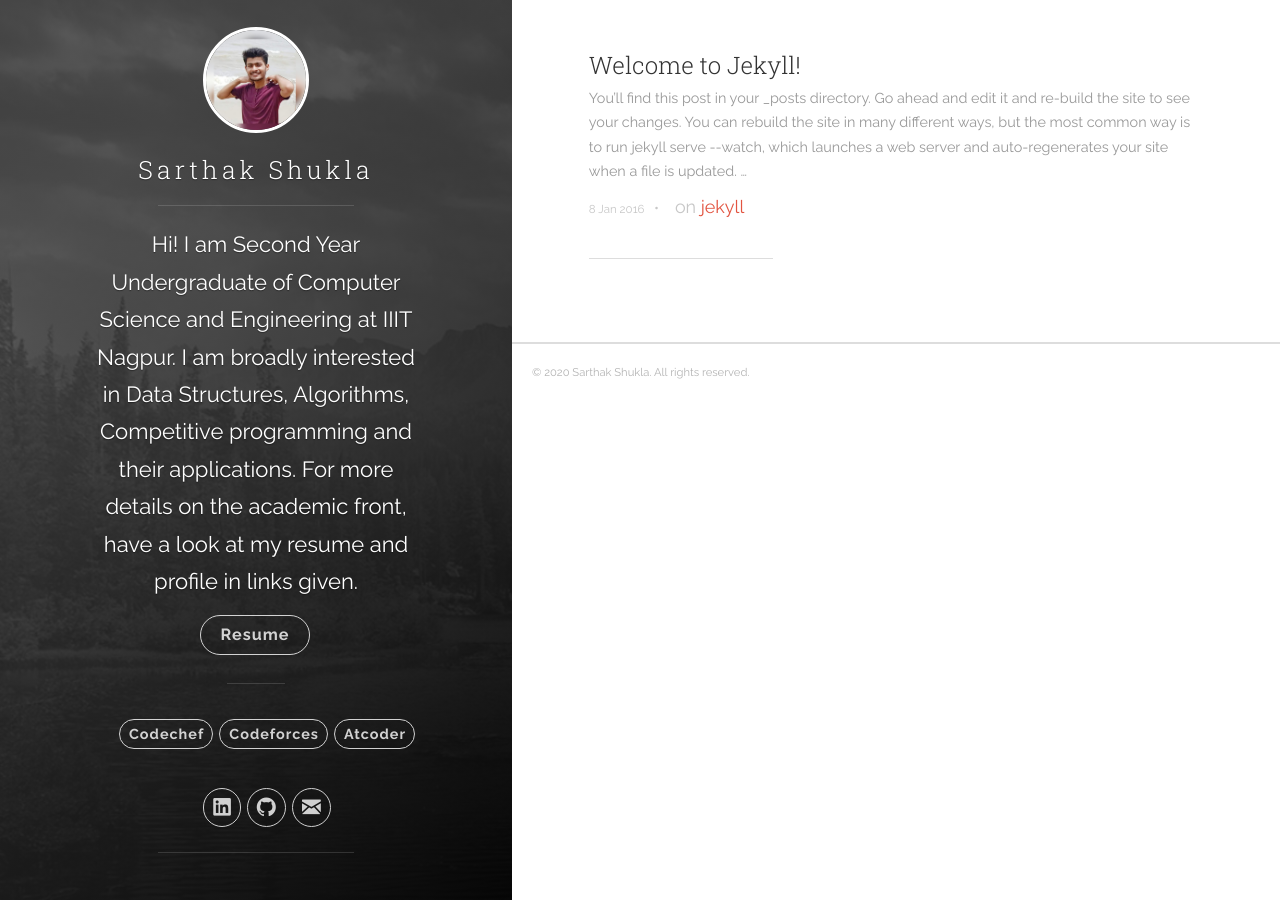
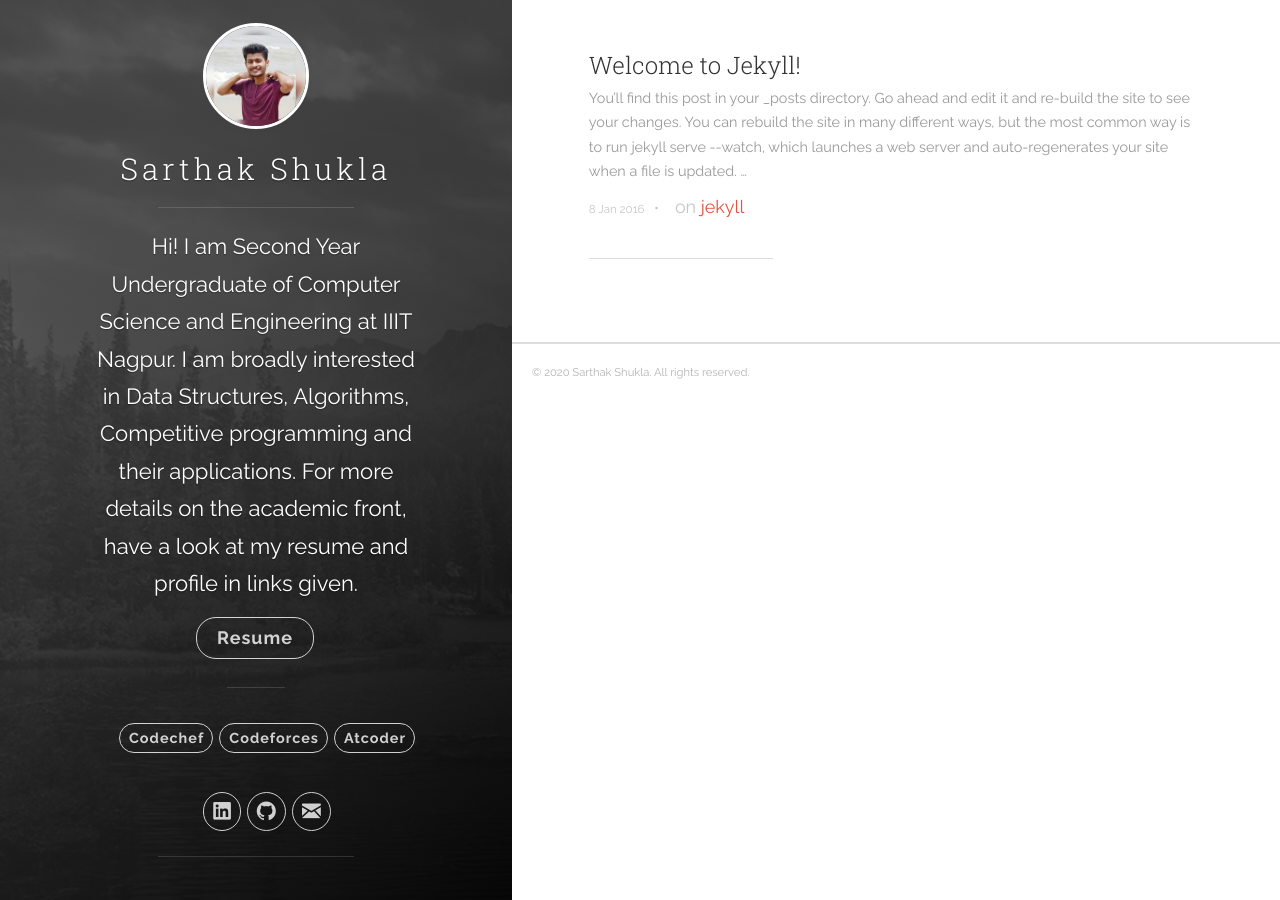
Before and after one commit to sarthakeddy/sarthakeddy.github.io, a Jekyll site: the page built from index.html, in a window 1280 px wide. Built offline with Jekyll 4.4.1, drawn with Linux system fonts in a browser that asks for light colours; the list of posts is cut into pages by our own code.

Commit message:
Changing size

```diff
--- a/_includes/header.html
+++ b/_includes/header.html
@@ -8,15 +8,15 @@
 
     <div class="panel-main__inner panel-inverted">
     <div class="panel-main__content">
-      <img src="{{ site.baseurl }}/images/profile.jpeg" class="user-image" alt="My Profile Photo" height="400" width="400">
+      <img src="{{ site.baseurl }}/images/profile.jpeg" class="user-image" alt="My Profile Photo" style="height:100px; width:100px">
         <a href="{{ site.baseurl }}/" title="link to home of {{ site.title }}">
-          <h1 class="panel-cover__title panel-title" style="font-size:25px">{{ site.title }}</h1>
+          <h1 class="panel-cover__title panel-title" style="font-size:30px">{{ site.title }}</h1>
         </a>
         <hr class="panel-cover__divider">
         <p class="panel-cover__description"  style="font-size:22px">{{ site.description }}</p>
         <nav class="cover-navigation cover-navigation--primary">
             <ul class="navigation">
-              <li class="navigation__item" style="font-size:18px"><a href="resume.pdf" title="link to resume" class="resume-button">Resume</a></li>
+              <li class="navigation__item" style="font-size:20px"><a href="resume.pdf" title="link to resume" class="resume-button">Resume</a></li>
             </ul>
           </nav>
         <hr class="panel-cover__divider panel-cover__divider--secondary">
@@ -31,7 +31,7 @@
               <li class="navigation__item">
                 <a href="https://www.codechef.com/users/{{ site.author.codechef_username }}" title="@{{ site.author.codechef_username }} on Codechef" target="_blank">
                   Codechef
-                  <span class="label" style="font-size:18px">Codechef</span>
+                  <span class="label" style="font-size:20px">Codechef</span>
                 </a>
               </li>
             {% endif %}
@@ -41,7 +41,7 @@
               <li class="navigation__item">
                 <a href="https://codeforces.com/profile/{{ site.author.codeforces_username }}" title="{{ site.author.codeforces_username }} on Codeforces" target="_blank">
                   Codeforces
-                  <span class="label" style="font-size:18px">Codeforces</span>
+                  <span class="label" style="font-size:20px">Codeforces</span>
                 </a>
               </li>
             {% endif %}
@@ -51,7 +51,7 @@
               <li class="navigation__item">
                 <a href="https://atcoder.jp/users/{{ site.author.atcoder_username }}" title="{{ site.author.atcoder_username }} on Atcoder" target="_blank">
                   Atcoder
-                  <span class="label" style="font-size:18px">Atcoder</span>
+                  <span class="label" style="font-size:20px">Atcoder</span>
                 </a>
               </li>
             {% endif %}
```
